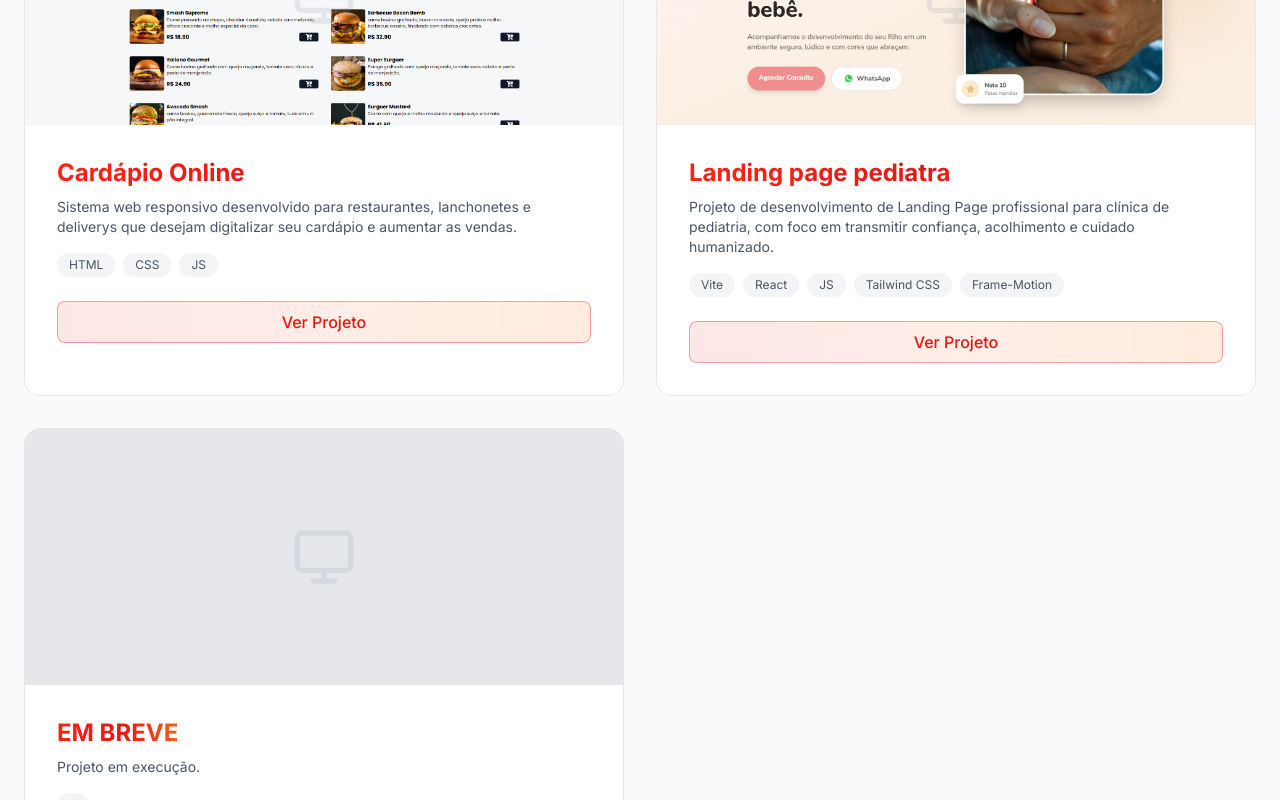
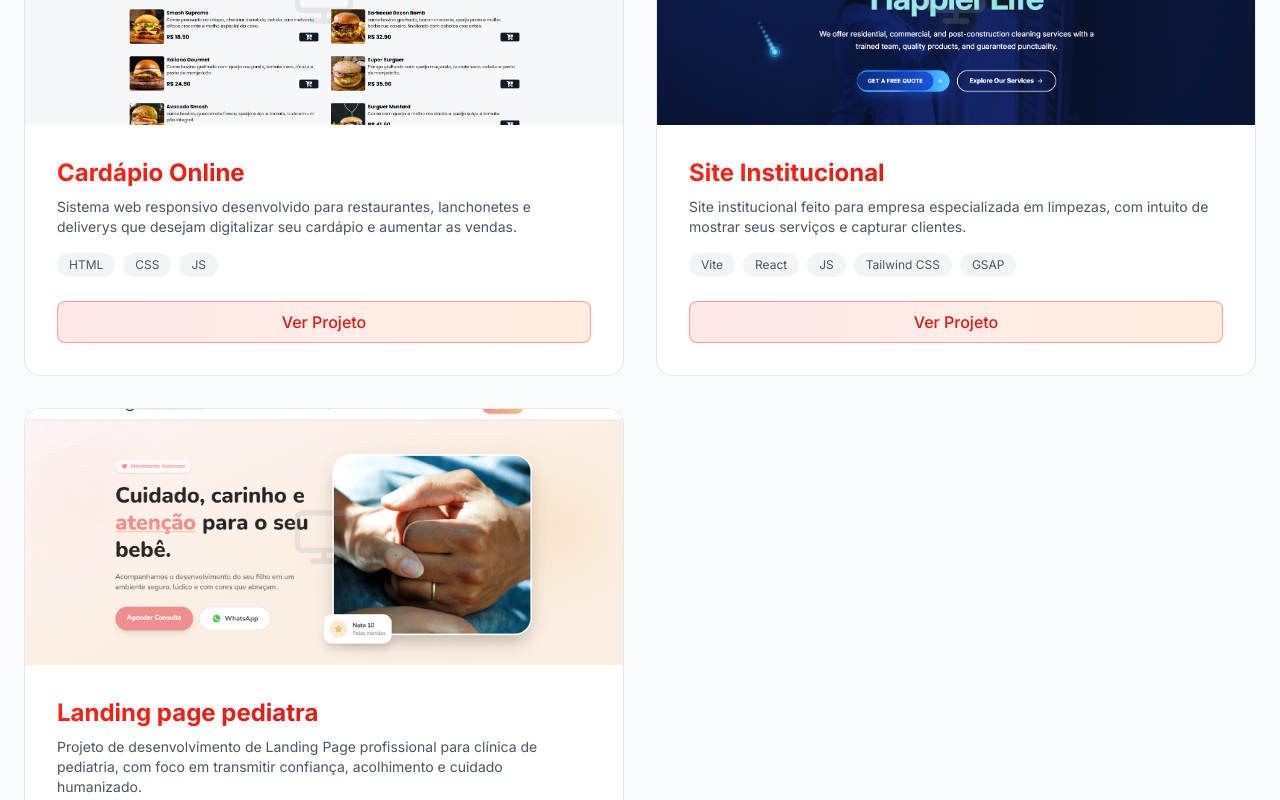
Before and after one commit to mizaeldragon/portfolio-mizael-3.0, a React (Vite) app: page / in a window 1280 px wide. Shown: the part 2220-3020 px from the top of the page. Built offline with nearby package versions, Linux system fonts and the light colour scheme.

Commit message:
feat: add novo projeto

```diff
--- a/src/App.jsx
+++ b/src/App.jsx
@@ -58,6 +58,23 @@ const projectsData = [
     demoUrl: 'https://cardapio-online-coral.vercel.app/',
     repoUrl: '#',
   },
+
+  {
+    id: 'Site Institucional',
+    title: {
+      'pt-BR': 'Site Institucional',
+      en: 'Institutional Site',
+    },
+    description: {
+      'pt-BR': 'Site institucional feito para empresa especializada em limpezas, com intuito de mostrar seus serviços e capturar clientes.',
+      en: 'Institutional website created for a company specializing in cleaning services, with the aim of showcasing its services and attracting clients.',
+    },
+    techs: ['Vite','React', 'JS', 'Tailwind CSS', 'GSAP'],
+    image: "/barretos.png",
+    demoUrl: 'https://barretoscleaningsolutions.com/',
+    repoUrl: '#',
+  },
+
   {
     id: 'lp-pediatra',
     title: {
@@ -74,21 +91,7 @@ const projectsData = [
     repoUrl: '#',
   },
 
-   {
-    id: 'Em breve',
-    title: {
-      'pt-BR': 'EM BREVE',
-      en: 'COMING SOON',
-    },
-    description: {
-      'pt-BR': 'Projeto em execução.',
-      en: 'Project underway.',
-    },
-    techs: ['#'],
-    image: "",
-    demoUrl: '#',
-    repoUrl: '#',
-  },
+
 ];
 
 const translations = {
```
Also changed, not shown: public/barretos.png (added).
